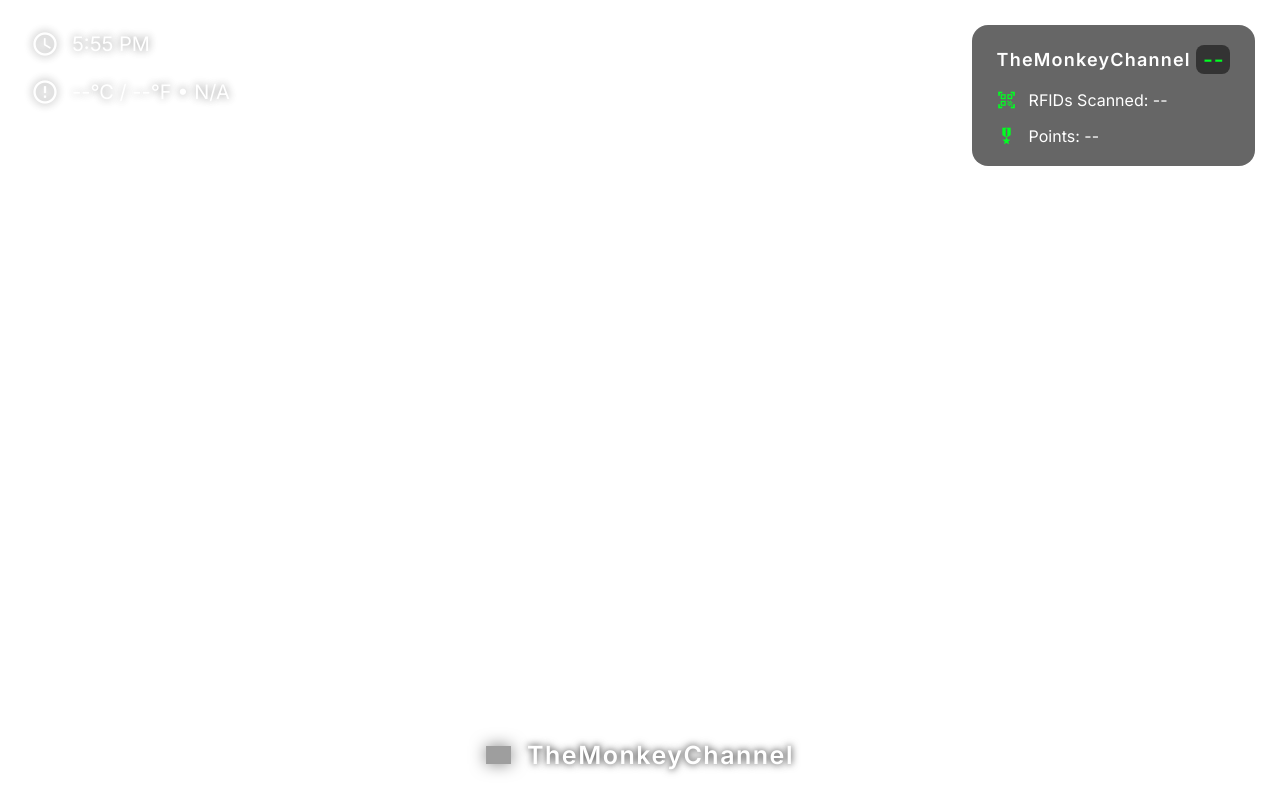
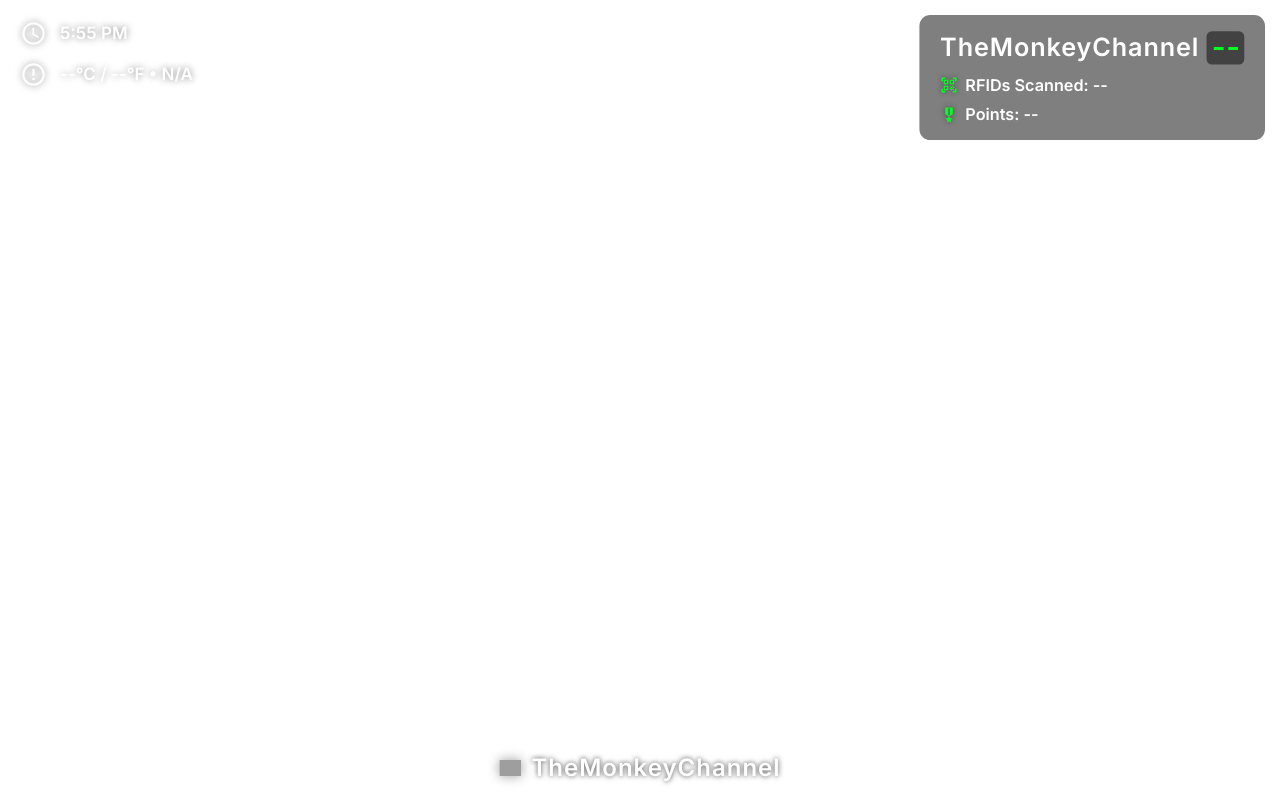
Before and after one commit to overlay333/monkey, a plain HTML site: page index.html in a window 1280 px wide. Drawn offline with Linux system fonts and the light colour scheme; no server answers; grey boxes are pictures that could not be loaded.

Commit message:
Update index.html

```diff
--- a/index.html
+++ b/index.html
@@ -15,7 +15,7 @@
       padding: 0;
       background: transparent;
       font-family: 'Inter', sans-serif;
-    font-size: 36px; /* increased */
+      font-size: 28px;
       font-weight: 600;
       color: white;
       overflow: hidden;
@@ -23,115 +23,118 @@
 
     .info-overlay {
       position: absolute;
-    top: 30px; /* a bit lower for spacing */
-    left: 30px;
+      top: 20px;
+      left: 20px;
       display: flex;
       flex-direction: column;
-    gap: 20px; /* increased gap */
+      gap: 14px;
     }
 
     .section {
       display: flex;
       align-items: center;
-    gap: 12px; /* increased gap */
+      gap: 13px;
     }
 
-  .section .material-icons,
-  .section .material-icons-outlined {
-    font-size: 28px; /* bigger icons */
+    .material-icons,
+    .material-icons-outlined {
+      font-size: 27px;
       font-weight: 400;
       color: white;
       text-shadow:
-      0 0 8px rgba(0, 0, 0, 0.2),
-      0 0 10px rgba(0, 0, 0, 0.3);
-    width: 30px;
-    text-align: center;
-    flex-shrink: 0;
+        0 0 6px rgba(0, 0, 0, 0.2),
+        0 0 8px rgba(0, 0, 0, 0.3);
     }
 
     .info-text {
-    font-size: 20px; /* bigger text */
-    font-weight: 400;
-    line-height: 1.2;
+      font-size: 17px;
+      font-weight: 800;
+      margin-top: 0px;
+      line-height: 1;
       display: flex;
       align-items: center;
       text-shadow:
-      0 0 8px rgba(0, 0, 0, 0.2),
-      0 0 10px rgba(0, 0, 0, 0.3);
+        0 0 6px rgba(0, 0, 0, 0.2),
+        0 0 8px rgba(0, 0, 0, 0.3);
     }
 
     .bottom-identity {
       position: absolute;
-    bottom: 30px;
+      bottom: 20px;
       left: 50%;
       transform: translateX(-50%);
       display: flex;
       align-items: center;
-    gap: 16px; /* increased gap */
+      gap: 10px;
     }
 
     .kick-logo-img {
-    width: 25px; /* bigger */
+      width: 22px;
       height: auto;
-    filter: drop-shadow(0 0 8px rgba(0, 0, 0, 0.5));
+      filter: drop-shadow(0 0 6px rgba(0, 0, 0, 0.4));
     }
 
     .small-name {
-    font-size: 25px; /* bigger */
+      font-size: 24px;
       font-weight: 600;
+      font-family: 'Inter', sans-serif;
       text-shadow:
-      0 0 6px rgba(0, 0, 0, 0.5),
-      0 0 8px rgba(0, 0, 0, 0.5);
-    letter-spacing: 1.5px;
+        0 0 4px rgba(0, 0, 0, 0.4),
+        0 0 6px rgba(0, 0, 0, 0.4);
+      line-height: 1;
+      position: relative;
+      top: 0;
+      display: flex;
+      align-items: center;
+      letter-spacing: 1px;
     }
 
     .score-box {
       position: absolute;
-    top: 25px;
-    right: 25px;
-    background: rgba(0, 0, 0, 0.6); /* slightly darker */
-    border-radius: 16px; /* bigger radius */
-    padding: 20px 25px; /* increased padding */
+      top: 15px;
+      right: 15px;
+      background: rgba(0, 0, 0, 0.5);
+      border-radius: 12px;
+      padding: 18px 23px;
       display: flex;
       flex-direction: column;
-    gap: 16px;
+      gap: 12px;
       font-family: 'Inter', sans-serif;
       color: white;
-    transform: scale(1); /* scale up */
+      transform: scale(0.9);
       transform-origin: top right;
     }
 
     .score-title {
-    font-size: 18px; /* bigger */
+      font-size: 13x;
       font-weight: 600;
-    letter-spacing: 1.2px;
+      letter-spacing: 1px;
     }
 
     .score-rank {
       display: inline-block;
-    background: rgba(0, 0, 0, 0.5);
-    padding: 4px 6px; /* bigger padding */
-    border-radius: 8px;
+      background: rgba(0, 0, 0, 0.48);
+      padding: 2px 5px;
+      border-radius: 6px;
       font-family: 'Roboto Mono', monospace;
-    font-weight: 600;
-    font-size: 16px; /* bigger */
+      font-weight: 800;
+      font-size: 25px;
       color: #00ff22;
     }
 
     .score-row {
       display: flex;
       align-items: center;
-    gap: 12px; /* bigger gap */
-    font-size: 16px; /* bigger */
-    font-weight: 500;
+      gap: 8px;
+      font-size: 18px;
+      font-weight: 800;
     }
 
     .score-row .material-icons {
-    font-size: 20px; /* bigger */
+      font-size: 20px;
       color: #00ff22;
     }
   </style>
-
 </head>
 <body>
   <div class="info-overlay">
@@ -207,7 +210,7 @@
         const code = data.current_weather.weathercode;
         const weatherData = weatherIconMap[code] || { icon: 'help_outline', desc: 'Unknown' };
         document.getElementById('weather-icon').textContent = weatherData.icon;
-        document.getElementById('temperature').textContent = `${c}°C / ${f}°F • ${weatherData.desc}`;
+        document.getElementById('temperature').textContent = `${c}°C / ${f}°F`;
       } catch {
         document.getElementById('weather-icon').textContent = 'error_outline';
         document.getElementById('temperature').textContent = '--°C / --°F • N/A';
```
Lines whose indentation alone changed are shown as unchanged.
